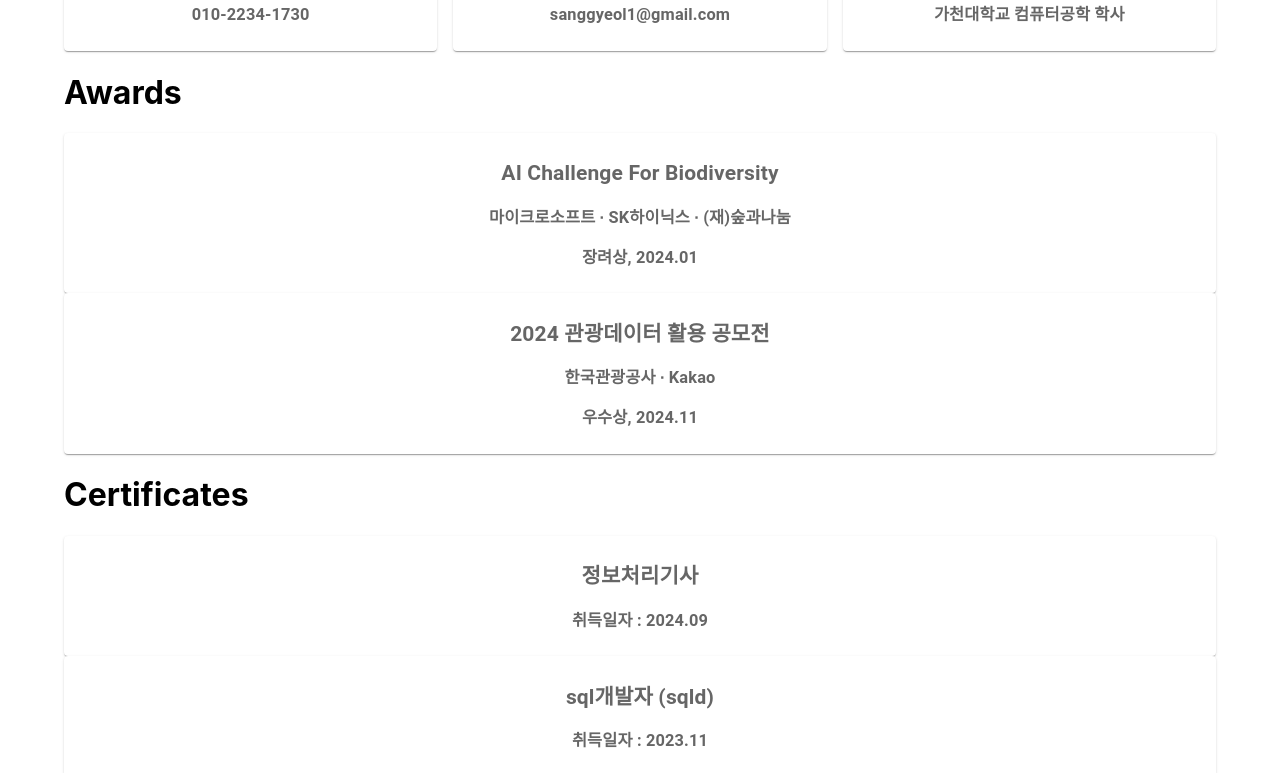
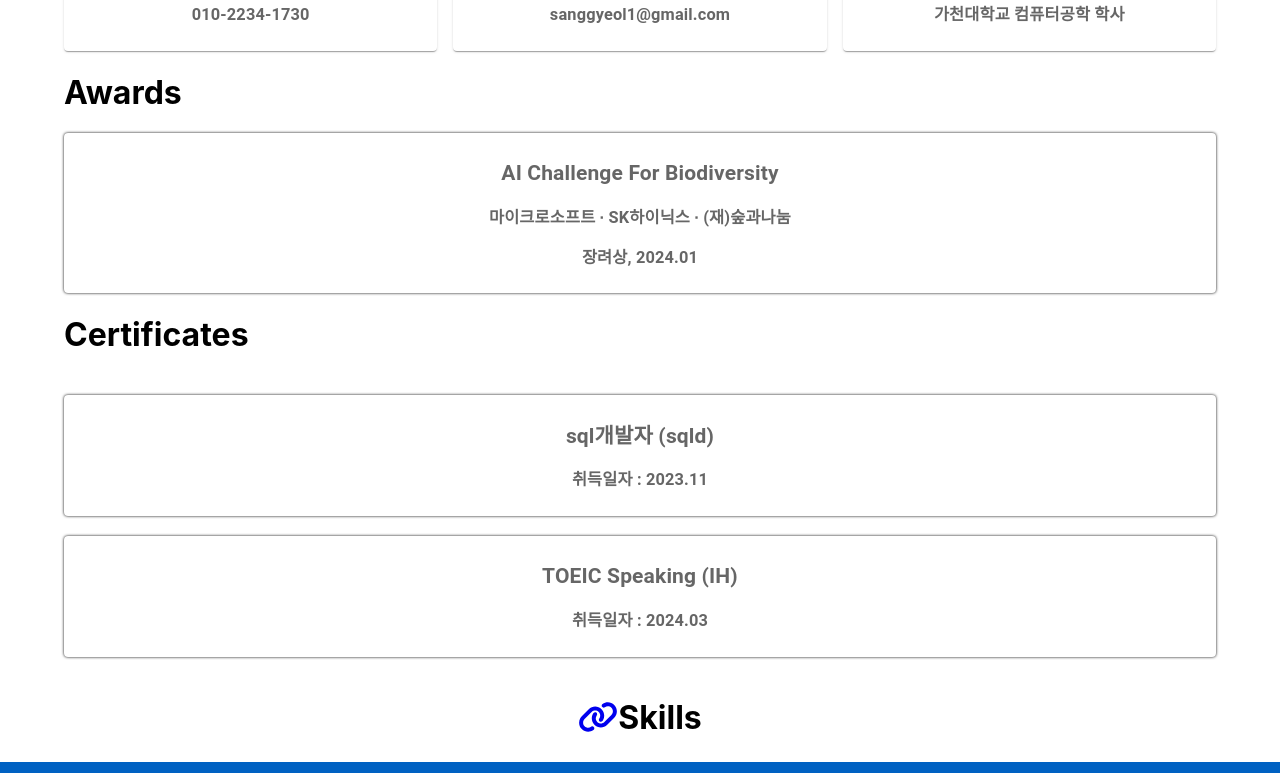
Before and after one commit to sanggyeol1/sanggyeol1, a React (Create React App) app: page / in a window 1280 px wide. Shown: the part 1060-1833 px from the top of the page. Built offline with nearby package versions, Linux system fonts and the light colour scheme.

Commit message:
포폴 수정

```diff
--- a/src/AppLayout/AppLayout.jsx
+++ b/src/AppLayout/AppLayout.jsx
@@ -11,7 +11,7 @@ import MenuIcon from '@mui/icons-material/Menu';
 const AppLayout = () => {
     return (
         <Box sx={{ flexGrow: 1 }}>
-          <AppBar position="static">
+          <AppBar position="static" sx={{ backgroundColor: '#333' }}>
             <Toolbar>
               <IconButton
                 size="large"
--- a/src/component/Awards/Awards.jsx
+++ b/src/component/Awards/Awards.jsx
@@ -11,12 +11,12 @@ const awardsList = [
     org : "마이크로소프트 ∙ SK하이닉스 ∙ (재)숲과나눔",
     date : "2024.01"
   },
-  {
-    name : "2024 관광데이터 활용 공모전",
-    grade : "우수상",
-    org : "한국관광공사 ∙ Kakao",
-    date : "2024.11"
-  },
+  // {
+  //   name : "2024 관광데이터 활용 공모전",
+  //   grade : "우수상",
+  //   org : "한국관광공사 ∙ Kakao",
+  //   date : "2024.11"
+  // },
 ]
 
 
@@ -29,9 +29,9 @@ const Awards = () => {
     textAlign: 'center',
     color: theme.palette.text.secondary,
     transition: 'transform 0.5s ease',
+    boxShadow : '0px 0px 3px black',
     '&:hover': {
       cursor: 'pointer',
-      boxShadow : '0px 0px 3px black',
       transform: 'translateY(10px)'
     }
   }));
--- a/src/component/Certificates/Certificates.jsx
+++ b/src/component/Certificates/Certificates.jsx
@@ -5,13 +5,17 @@ import { styled } from '@mui/material/styles';
 import Paper from '@mui/material/Paper';
 
 const certificateList = [
-  {
-    name: '정보처리기사',
-    date: '2024.09',
-  },
+  // {
+  //   name: '정보처리기사',
+  //   date: '2024.09',
+  // },
   {
     name: 'sql개발자 (sqld)',
     date: '2023.11',
+  },
+  {
+    name: 'TOEIC Speaking (IH)',
+    date: '2024.03',
   },
 
 ]
@@ -24,10 +28,11 @@ const Certificates = () => {
     padding: theme.spacing(1),
     textAlign: 'center',
     color: theme.palette.text.secondary,
+    boxShadow : '0px 0px 3px black',
     transition: 'transform 0.5s ease',
+    marginTop : '20px',
     '&:hover': {
       cursor: 'pointer',
-      boxShadow : '0px 0px 3px black',
       transform: 'translateY(10px)'
     }
   }));
--- a/src/component/Projects/Projects.jsx
+++ b/src/component/Projects/Projects.jsx
@@ -14,10 +14,10 @@ const Item = styled(Paper)(({ theme }) => ({
     textAlign: 'center',
     color: theme.palette.text.secondary,
     transition: 'transform 0.5s ease',
+    margin : '10px',
     '&:hover': {
         cursor: 'pointer',
         boxShadow: '0px 0px 3px black',
-        transform: 'translateY(10px)'
     }
 }));
 
@@ -73,16 +73,16 @@ const projects = [
         img: ["a","b","c"],
         link: "",
     },
-    {
-        title: "집중스터디카페 암사점",
-        date: "2024.04.14 ~ 2024.04.19",
-        content: "가업으로 운영하는 스터디카페 홈페이지",
-        team: "개인프로젝트",
-        explane: "",
-        stack: "",
-        img: ["a","b","c"],
-        link: "",
-    },
+    // {
+    //     title: "집중스터디카페 암사점",
+    //     date: "2024.04.14 ~ 2024.04.19",
+    //     content: "가업으로 운영하는 스터디카페 홈페이지",
+    //     team: "개인프로젝트",
+    //     explane: "",
+    //     stack: "",
+    //     img: ["a","b","c"],
+    //     link: "",
+    // },
 ]
 
 const Projects = () => {
```
